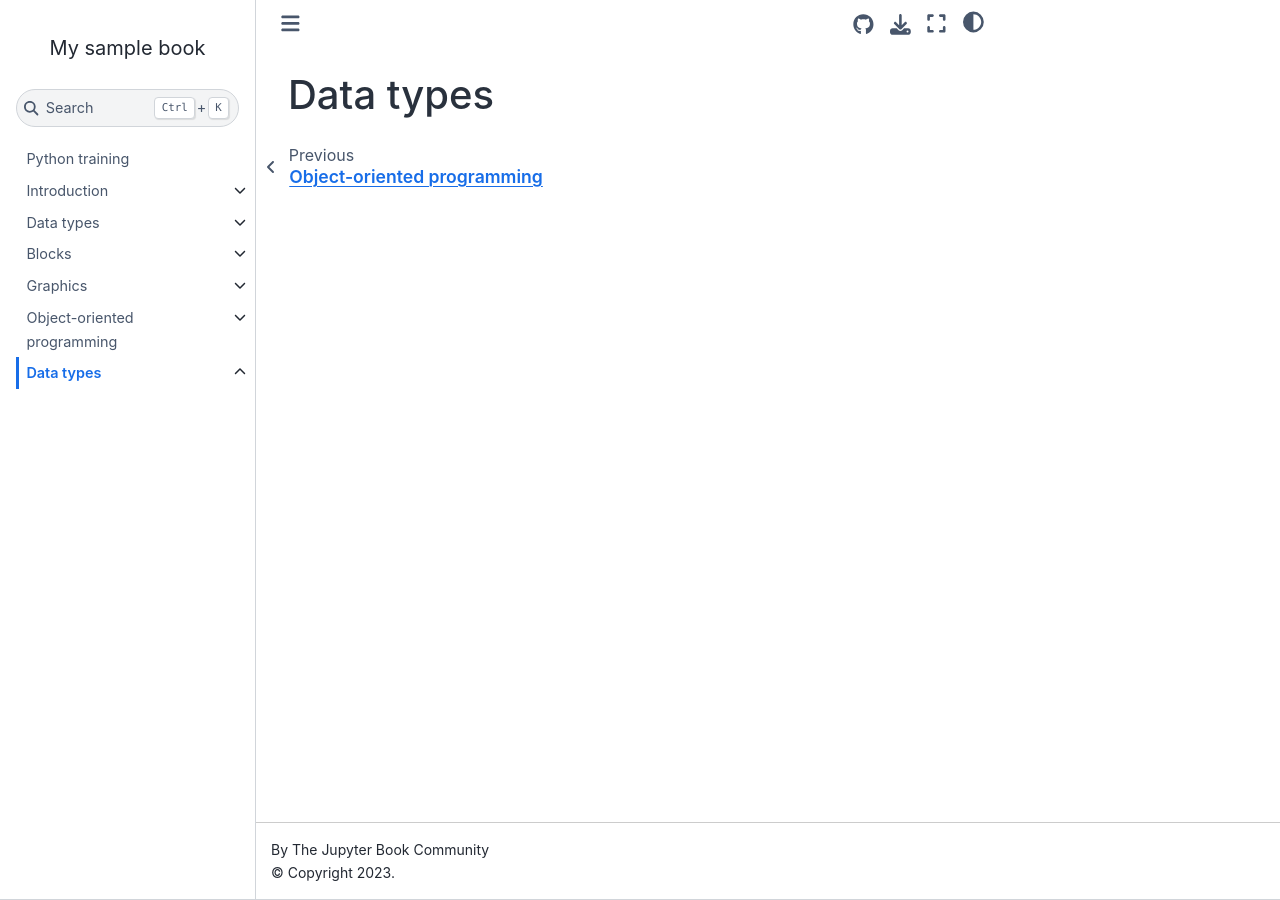
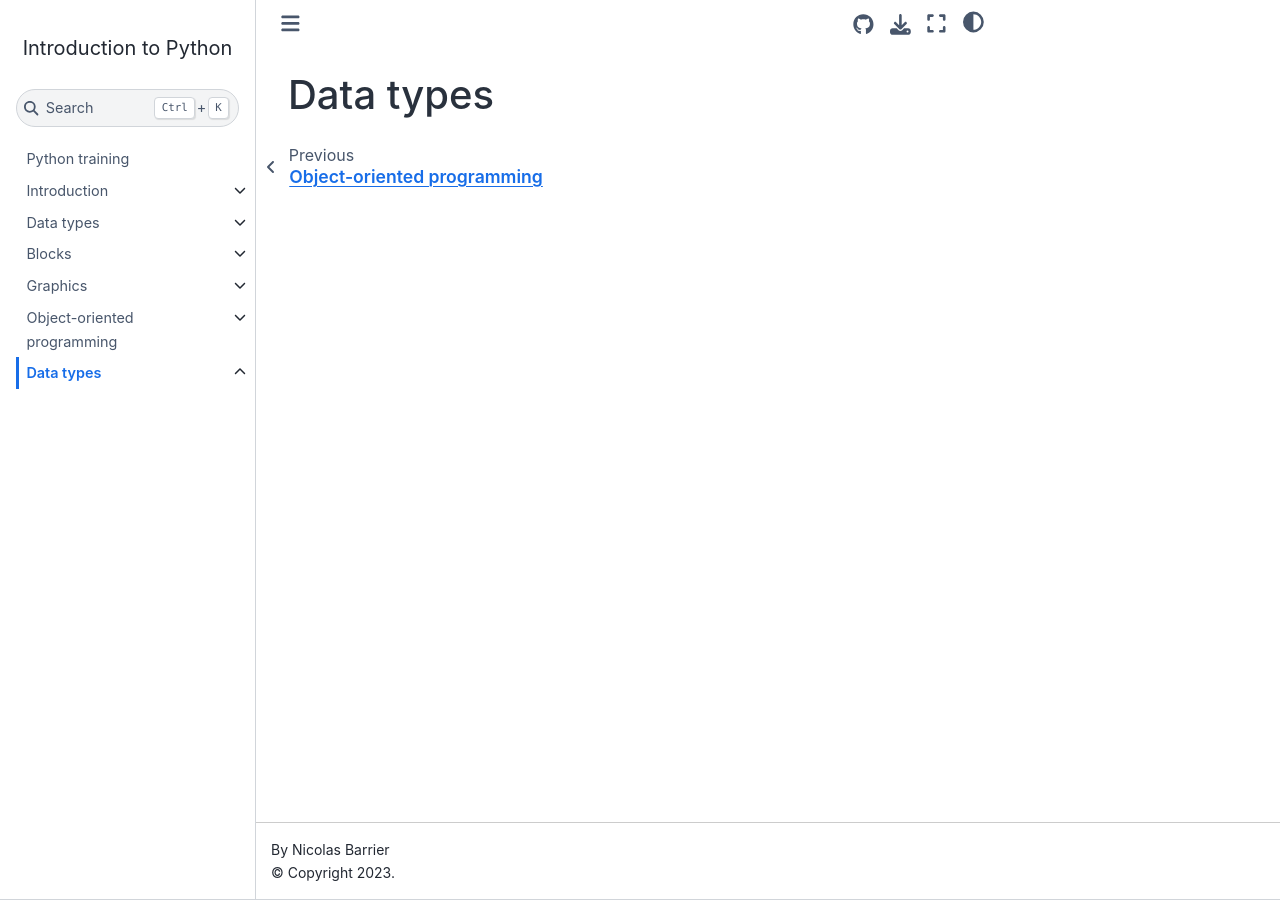
Before and after one commit to umr-marbec/python-training, a Jupyter Book: the page built from io.md, in a window 1280 px wide. Built offline with Jupyter Book 1.0.4 settings and Sphinx 7.4.7 and the Sphinx Book theme 1.1.4, drawn with Linux system fonts in a browser that asks for light colours; pages that are not in the unit, such as notebooks, are missing from menus.

Commit message:
Update meta

```diff
--- a/_config.yml
+++ b/_config.yml
@@ -1,16 +1,14 @@
 # Book settings
 # Learn more at https://jupyterbook.org/customize/config.html
 
-title: My sample book
-author: The Jupyter Book Community
+title: Introduction to Python
+author: Nicolas Barrier
 logo: logo.png
 
 # Force re-execution of notebooks on each build.
 # See https://jupyterbook.org/content/execute.html
 execute:
   execute_notebooks: force
-  exclude_patterns:
-    - 'README.md'
 
 # Define the name of the latex output file for PDF builds
 latex:
```
